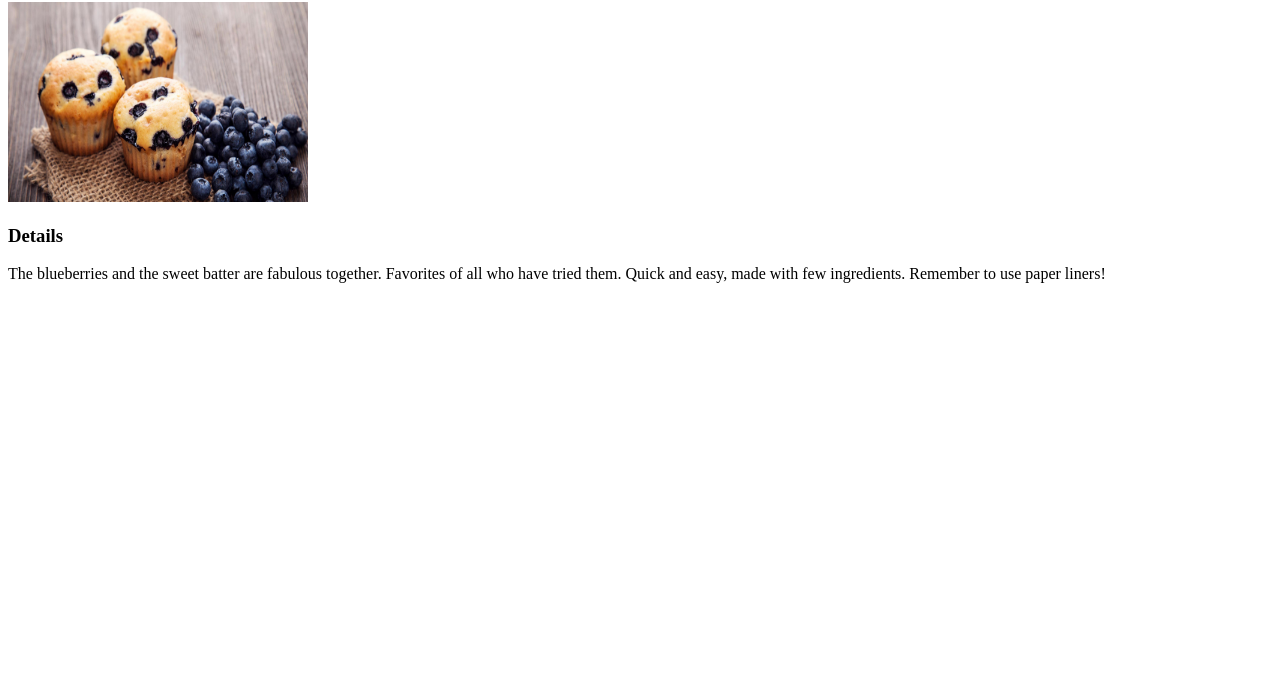
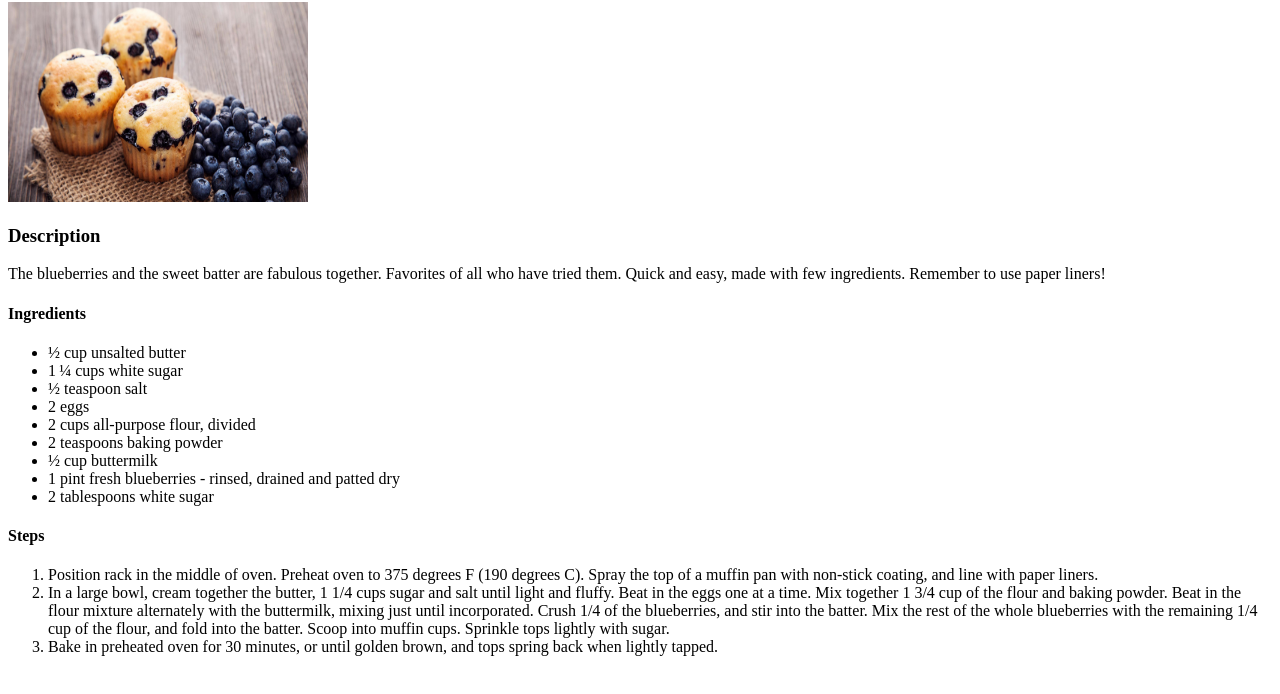
Before and after one commit to Santyru-C/recipes, a plain HTML site: page recipes/blueberry_muffins.html in a window 1280 px wide. Shown: the part 78-772 px from the top of the page. Drawn offline with Linux system fonts and the light colour scheme.

Commit message:
Added Ingredients and Steps lists to the webpage

```diff
--- a/recipes/blueberry_muffins.html
+++ b/recipes/blueberry_muffins.html
@@ -10,10 +10,46 @@
 
         <img src="../images/blueberry_muffins.jpg" alt="Three blueberry muffins" height="200" width="300">
 
-        <h3>Details</h3>
+        <h3>Description</h3>
 
-        <p>The blueberries and the sweet batter are fabulous together.
+        <p>
+            The blueberries and the sweet batter are fabulous together.
             Favorites of all who have tried them. Quick and easy, made
-            with few ingredients. Remember to use paper liners! </p>
+            with few ingredients. Remember to use paper liners!
+        </p>
+
+        <h4>Ingredients</h4>
+        <ul>
+            <li>½ cup unsalted butter</li>
+            <li>1 ¼ cups white sugar</li>
+            <li>½ teaspoon salt </li>
+            <li>2 eggs</li>
+            <li>2 cups all-purpose flour, divided</li>
+            <li>2 teaspoons baking powder</li>
+            <li>½ cup buttermilk</li>
+            <li>1 pint fresh blueberries - rinsed, drained and patted dry</li>
+            <li>2 tablespoons white sugar </li>
+        </ul>
+
+        <h4>Steps</h4>
+        <ol>
+            <li>Position rack in the middle of oven. Preheat oven to 375 degrees F (190 degrees C).
+                Spray the top of a muffin pan with non-stick coating, and line with paper liners.
+            </li>
+            <li>
+                In a large bowl, cream together the butter, 1 1/4 cups sugar and salt until light and
+                fluffy. Beat in the eggs one at a time. Mix together 1 3/4 cup of the flour and baking
+                powder. Beat in the flour mixture alternately with the buttermilk, mixing just until
+                incorporated. Crush 1/4 of the blueberries, and stir into the batter. Mix the rest of
+                the whole blueberries with the remaining 1/4 cup of the flour, and fold into the batter.
+                Scoop into muffin cups. Sprinkle tops lightly with sugar.
+            </li>
+            <li>
+                Bake in preheated oven for 30 minutes, or until golden brown,
+                and tops spring back when lightly tapped.
+            </li>
+
+        </ol>
     </body>
+
 </html>
```
